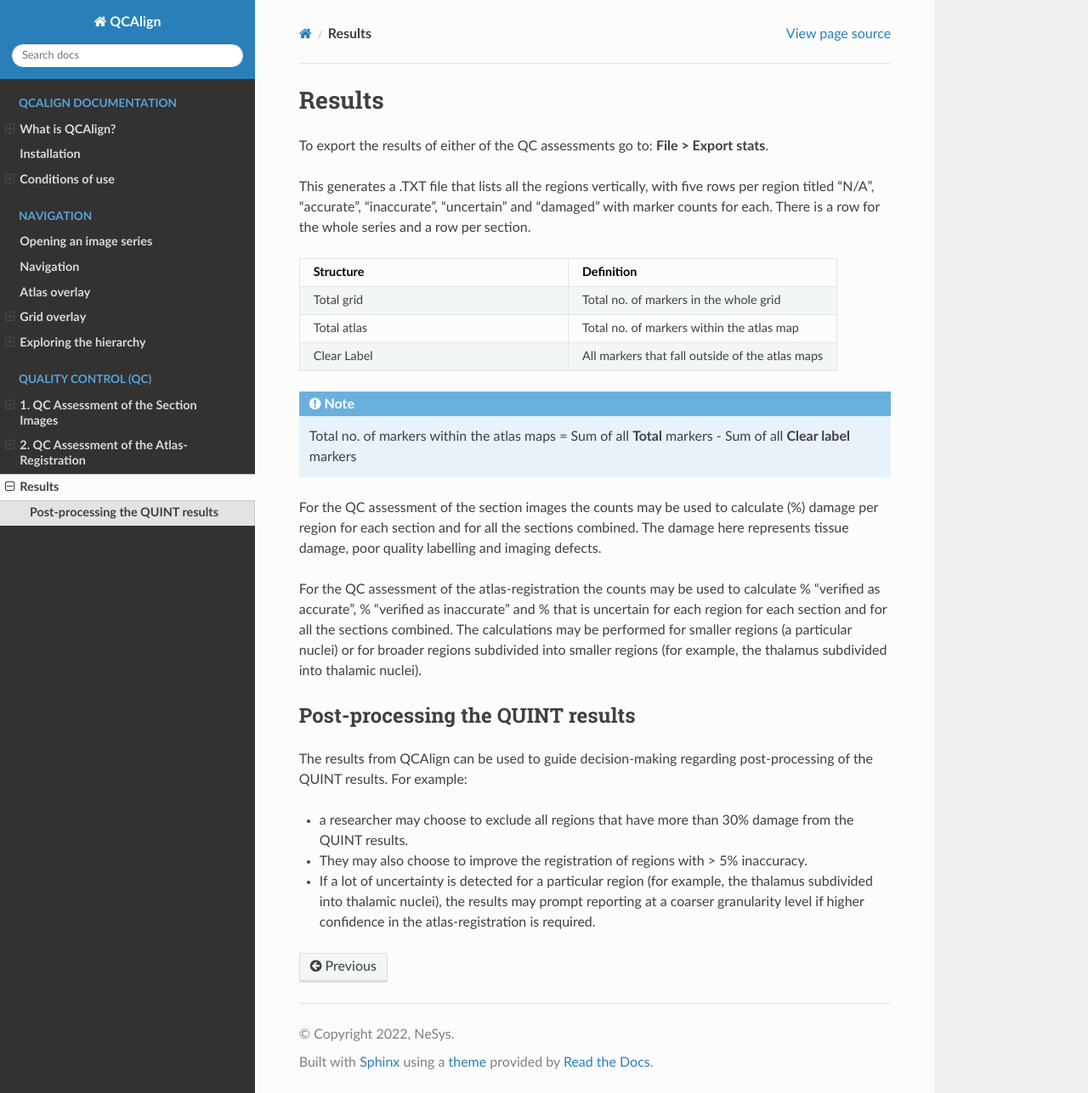
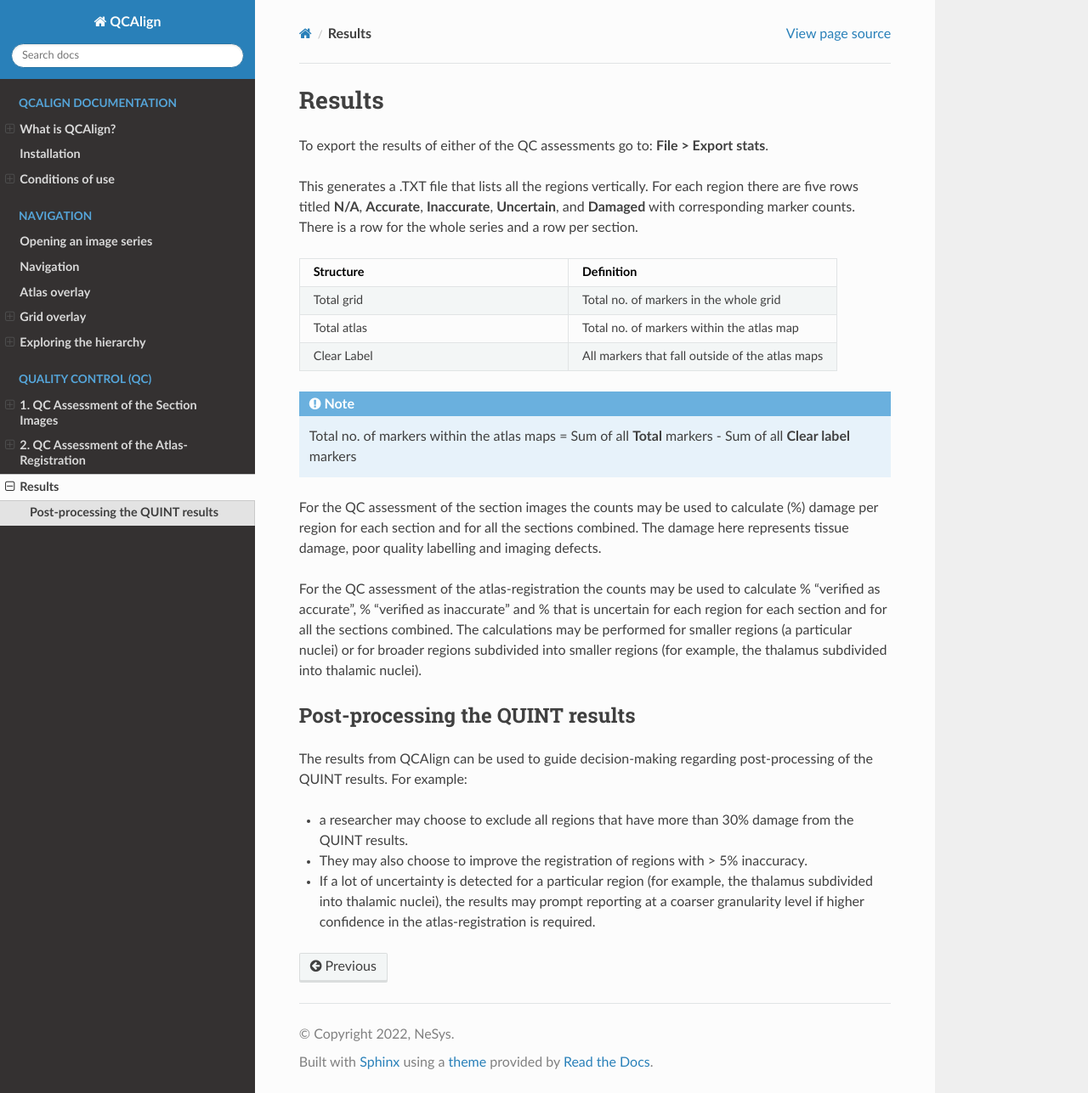
Before and after one commit to Neural-Systems-at-UIO/QCAlign, a Sphinx documentation site: the page built from docs/results.rst, in a window 1280 px wide and 1287 px high. Shown: the whole window at 85% size. Built offline with Sphinx 7.4.7 and the Read the Docs theme 2.0.0, drawn with Linux system fonts in a browser that asks for light colours.

Commit message:
Update results.rst

```diff
--- a/docs/results.rst
+++ b/docs/results.rst
@@ -3,7 +3,7 @@
 
 To export the results of either of the QC assessments go to: **File > Export stats**.
 
-This generates a .TXT file that lists all the regions vertically, with five rows per region titled "N/A", “accurate”, “inaccurate”, “uncertain” and “damaged” with marker counts for each. There is a row for the whole series and a row per section.
+This generates a .TXT file that lists all the regions vertically. For each region there are five rows titled **N/A**, **Accurate**, **Inaccurate**, **Uncertain**, and **Damaged** with corresponding marker counts. There is a row for the whole series and a row per section.
 
 .. list-table::
    :widths: 50 50
```
